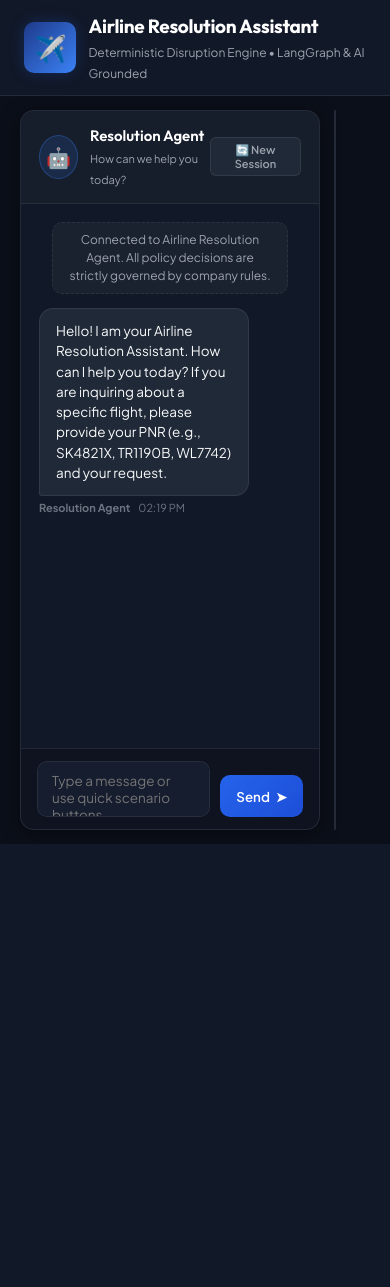
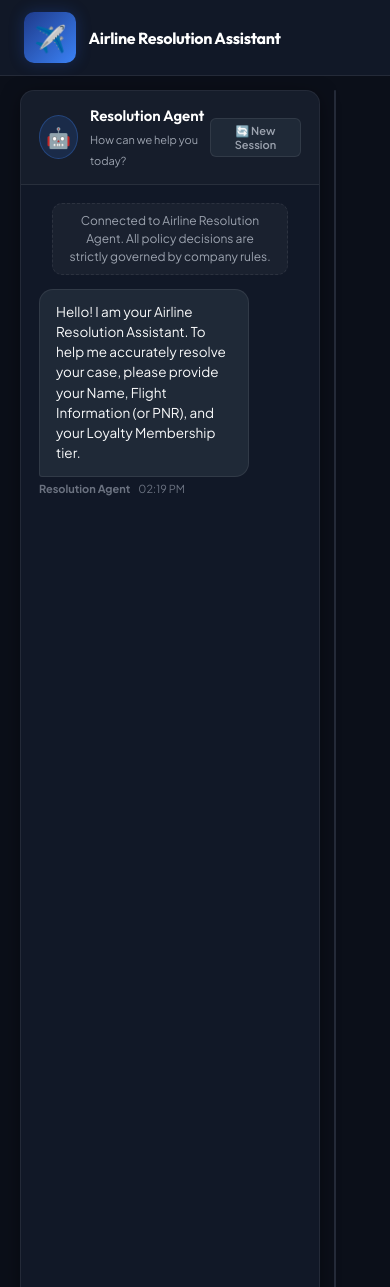
Before and after one commit to Nitins715/airline-resolution-agent, a Django app: page / in a window 390 px wide. Shown: the top 1287 px of the page. Before the commit the page ends 844 px from the top, so only its background shows below. Run offline with Django 5.2, Linux system fonts and the light colour scheme.

Commit message:
fourth stable commit

```diff
--- a/resolution_agent/engines/agent_workflow.py
+++ b/resolution_agent/engines/agent_workflow.py
@@ -32,8 +32,8 @@ def llm_router_node(state: ResolutionAgentState) -> Dict[str, Any]:
 
     prompt = (
         f"You are an airline customer service assistant. The user said: '{user_message}'\n"
-        f"If the user is asking about a flight, delay, cancellation, refund, rebooking, PNR, or airline policy, you MUST reply with the exact text: USE_RULES\n"
-        f"Otherwise, if it is just a normal greeting or chit-chat, respond directly and politely as the assistant."
+        f"If the user is asking about a specific flight, delay, cancellation, refund, or rebooking, you MUST reply with the exact text: USE_RULES\n"
+        f"Otherwise, if it is a general greeting, respond politely and ask them for their Name, Flight Information (or PNR), and Loyalty Tier so you can assist them."
     )
 
     response = HuggingFaceClient.generate_response(prompt, system_instruction="Classify intent or respond directly.")
--- a/static/css/style.css
+++ b/static/css/style.css
@@ -799,6 +799,31 @@ textarea#user-input:focus {
     color: #E5E7EB;
 }
 
+/* Mobile Responsiveness */
+@media (max-width: 768px) {
+    .main-content {
+        grid-template-columns: 1fr;
+        overflow-y: auto;
+    }
+
+    .app-container {
+        height: auto;
+        min-height: 100vh;
+    }
+
+    .panel {
+        min-height: 500px;
+    }
+
+    .header-brand h1 {
+        font-size: 16px;
+    }
+
+    .header-brand .subtext {
+        display: none;
+    }
+}
+
 /* Scenario Test Card */
 .scenario-test-card {
     padding: 0 14px;
--- a/static/js/app.js
+++ b/static/js/app.js
@@ -171,7 +171,7 @@ function resetChatStream() {
     appendMessageBubble('system', `Connected to Airline Resolution Agent. All policy decisions are strictly governed by company rules.`);
 
     // Agent initial greeting
-    let greeting = `Hello! I am your Airline Resolution Assistant. How can I help you today? If you are inquiring about a specific flight, please provide your PNR (e.g., SK4821X, TR1190B, WL7742) and your request.`;
+    let greeting = `Hello! I am your Airline Resolution Assistant. To help me accurately resolve your case, please provide your Name, Flight Information (or PNR), and your Loyalty Membership tier.`;
     appendMessageBubble('agent', greeting);
 }
 
```
Also changed, not shown: resolution_agent/engines/resolution_engine.py (+5 -7 lines).
